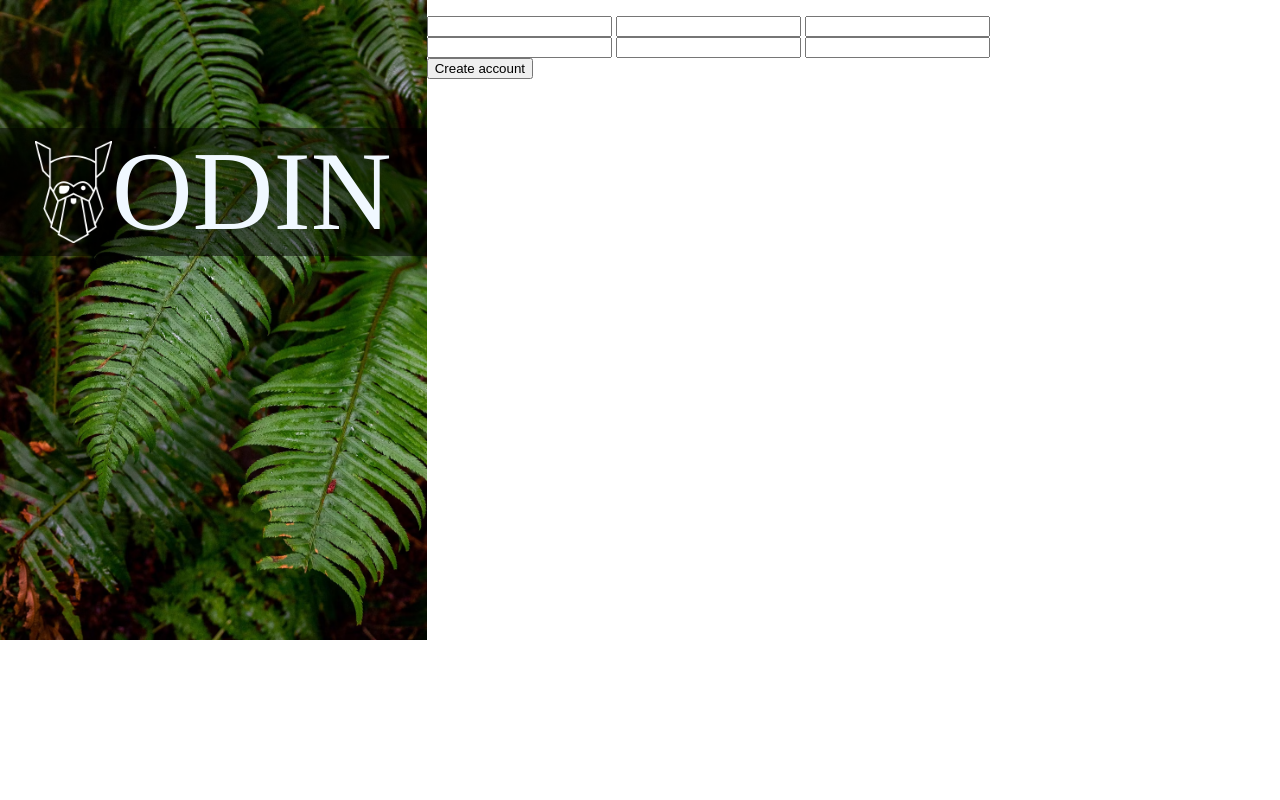
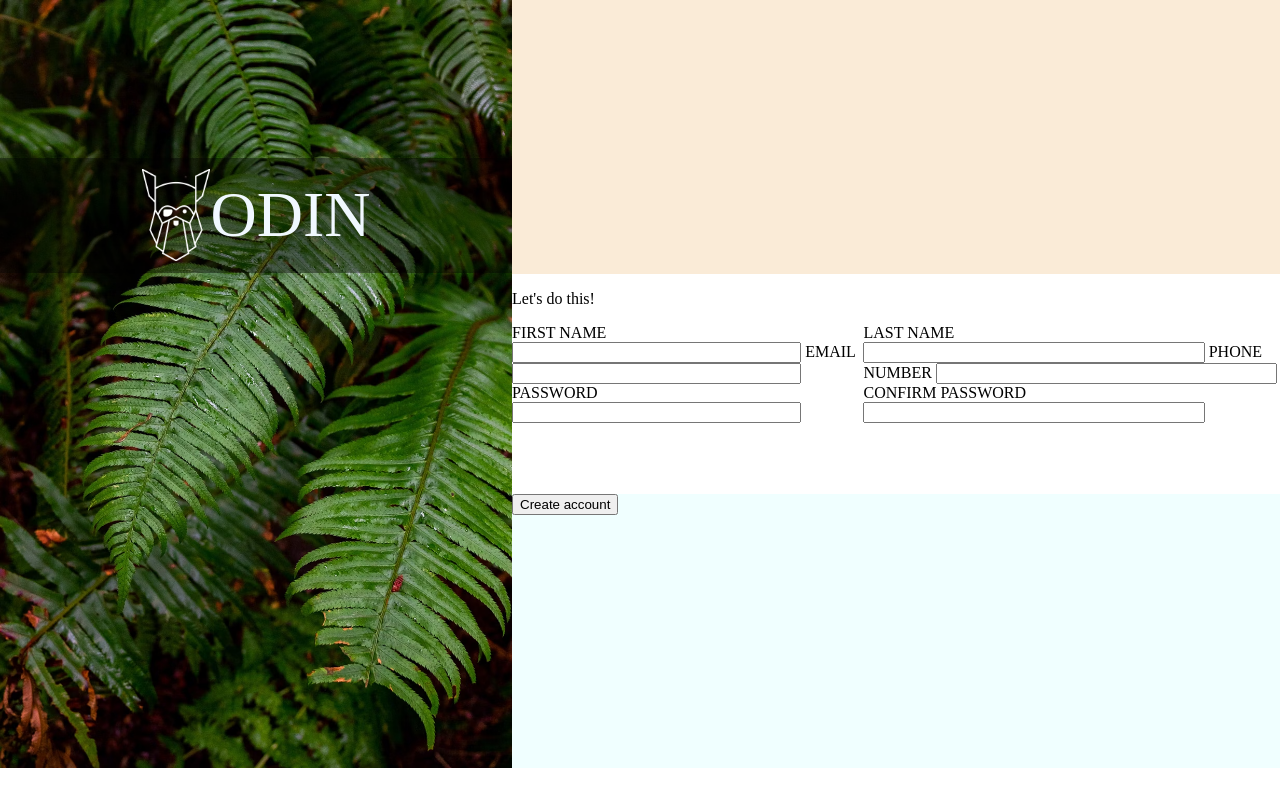
Before and after one commit to Roman-web-dev/firstForm, a plain HTML site: page index.html in a window 1280 px wide. Drawn offline with Linux system fonts and the light colour scheme.

Commit message:
Add fluid typography for logo. Start creating form.
Apply display: flex to form. Add label's text.
Adjust sizing.

```diff
--- a/index.html
+++ b/index.html
@@ -20,36 +20,39 @@
     </div>
 
     <div id="mainContainer">
-        <div id="header">
+        <div class="sections" id="header">
             <p></p>
             <p></p>
         </div>
-        <div id="formContainer">
-            <p></p>
+        <div class="sections" id="formContainer">
+            <p>Let's do this!</p>
             <form action="">
-                <div>
-                    <label for=""></label>
+                <div id="form">
+                    <div id="formBlock1">
+                        <label for="">FIRST NAME</label>
                         <input type="text">
 
-                    <label for=""></label>
+                        <label for="">EMAIL</label>
                         <input type="text">
 
-                    <label for=""></label>
+                        <label for="">PASSWORD</label>
                         <input type="text">
                     </div>
-                <div>
-                    <label for=""></label>
+                    <div id="formBlock2">
+                        <label for="">LAST NAME</label>
                         <input type="text">
 
-                    <label for=""></label>
+                        <label for="">PHONE NUMBER</label>
                         <input type="text">
 
-                    <label for=""></label>
+                        <label for="">CONFIRM PASSWORD</label>
                         <input type="text">
                     </div>
+                </div>
+
             </form>
         </div>
-        <div id="footer">
+        <div class="sections" id="footer">
             <button>Create account</button>
             <p></p>
         </div>
--- a/style.css
+++ b/style.css
@@ -14,7 +14,7 @@ body>div {
 
 #logoContainer {
     position: relative;
-    flex: 1 1 0 ;
+    flex: 2 1 0 ;
     max-height: 100vh;
     box-sizing: border-box;
 }
@@ -27,12 +27,13 @@ body>div {
 #logo {
     position: absolute;
     display: flex;
-    top: 20%;
+    top: 20.55%;
     width: 100%;
-    height: 20%;
+    height: 15%;
     z-index: 1;
     justify-content: center;
     align-items: center;
+    box-sizing: border-box;
 }
 
 #logo > img {
@@ -45,8 +46,7 @@ body>div {
     flex: 2 1 2;
     padding: 0;
     margin: 0;
-    font-size: 7em ;
-    /* font-family: ; */
+    font-size: clamp(1rem, 5vw, 5rem);
 }
 
 
@@ -55,7 +55,7 @@ body>div {
 
     content: '';
     background-color: black;
-    opacity: 0.5;
+    opacity: 0.4;
     width: 100%;
     height: 100%;
     z-index: -1;
@@ -63,9 +63,33 @@ body>div {
 
 #mainContainer {
     flex-direction: column;
-    flex: 2 1 0;
+    flex: 3 1 0;
 
 }
+
+
+.sections {
+    flex: 1 1 0;
+    /* border: black solid; */
+}
+
 #formContainer {
+    /* display: flex; */
+    flex-grow: 0.8;
+}
+
+#form {
     display: flex;
 }
+
+#form input{
+    width: 80%;
+}
+
+#header {
+    background-color: antiquewhite;
+}
+
+#footer {
+    background-color: azure;
+}
```
Lines whose indentation alone changed are shown as unchanged.
